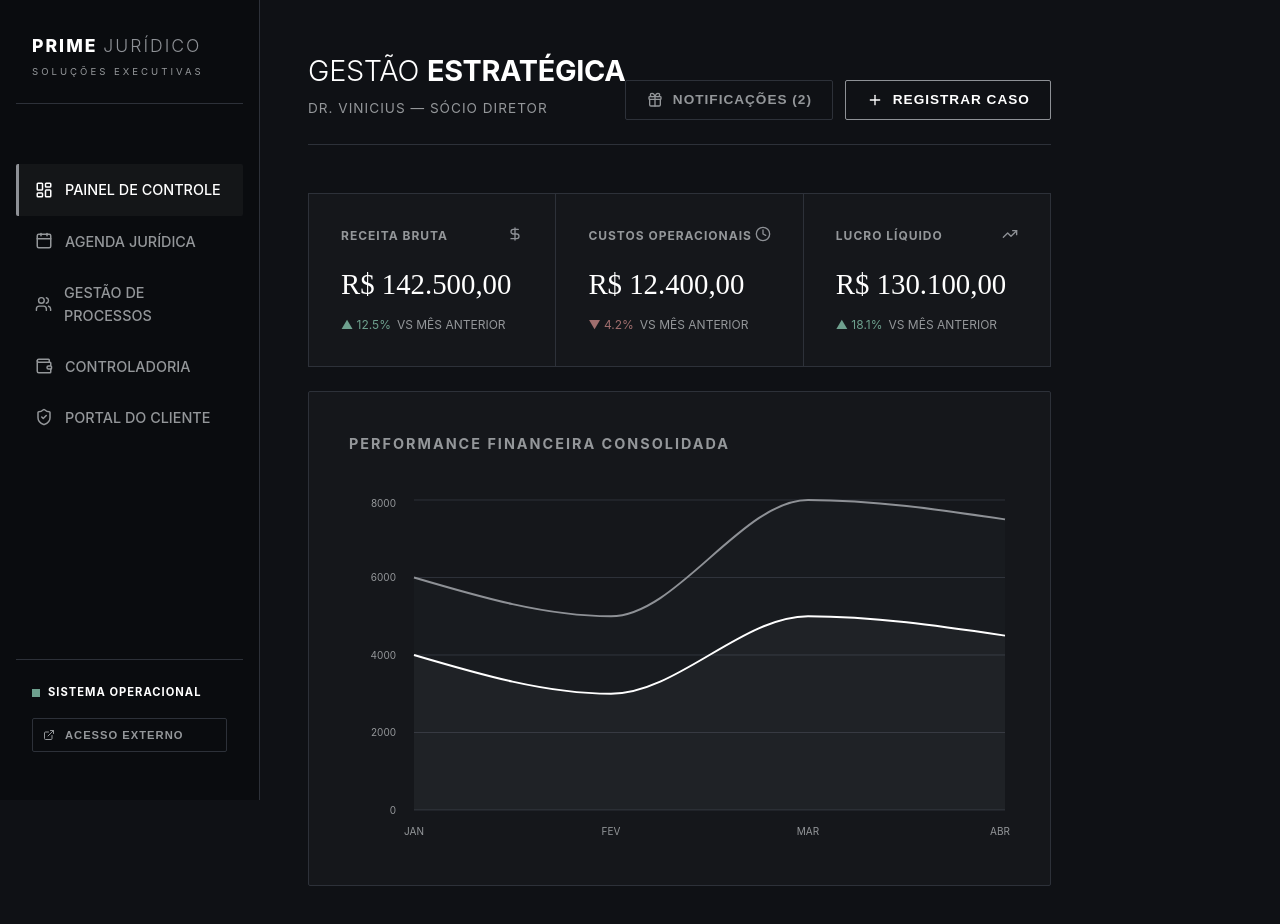
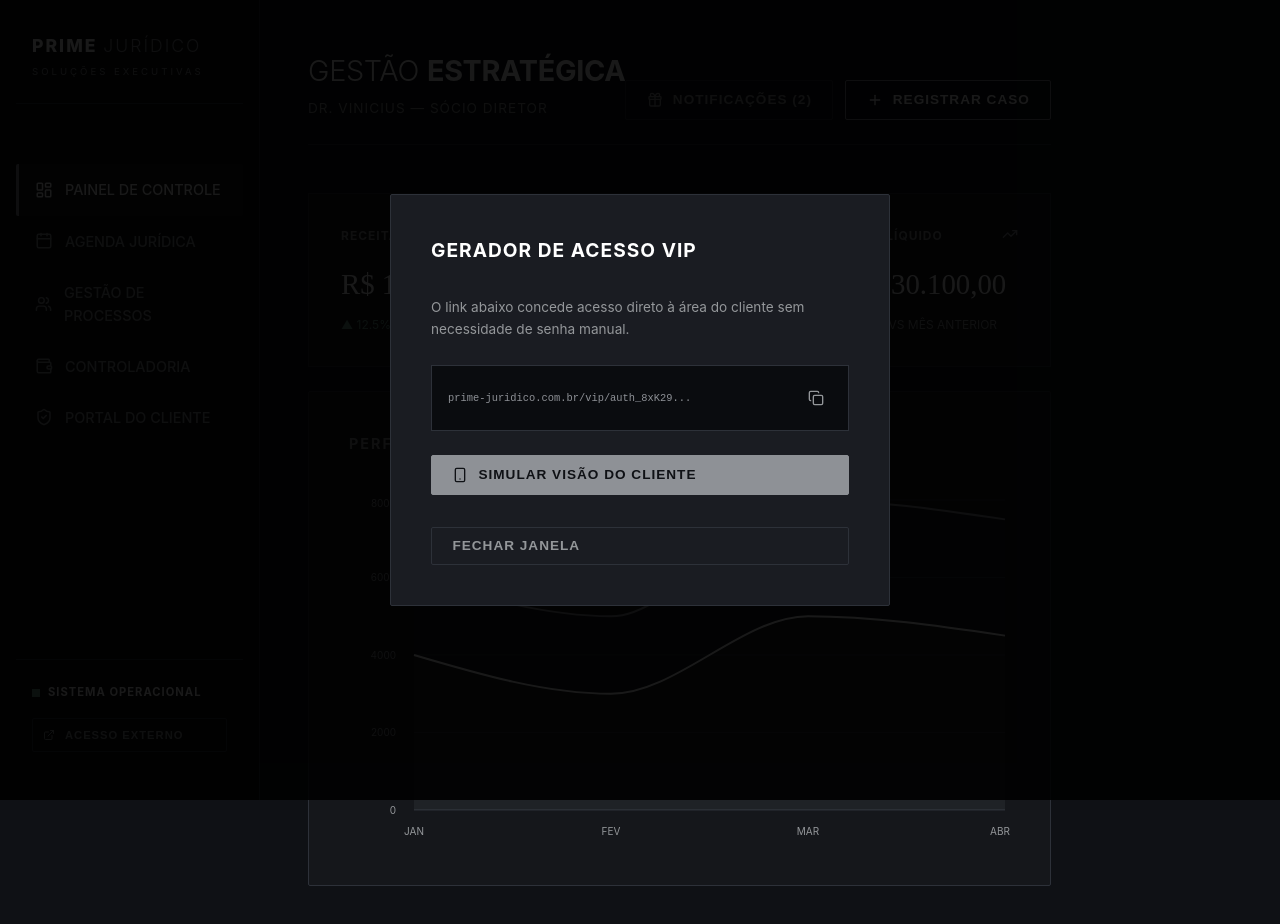
Before and after one commit to JhoniLot/advocacia, a React (Vite) app: page / in a window 1280 px wide. Both pictures are taken after a click on the button "ACESSO EXTERNO". Shown: the top 924 px of the page. Built offline with nearby package versions, Linux system fonts and the light colour scheme.

Commit message:
feat: Implement External Access modal and client view simulation

```diff
--- a/src/App.jsx
+++ b/src/App.jsx
@@ -19,7 +19,9 @@ import {
   ArrowUpRight,
   ArrowDownRight,
   Filter,
-  ShieldCheck
+  ShieldCheck,
+  Copy,
+  Smartphone
 } from 'lucide-react';
 import {
   LineChart,
@@ -45,7 +47,9 @@ const data = [
 const App = () => {
   const [activeTab, setActiveTab] = useState('dashboard');
   const [showCheckIn, setShowCheckIn] = useState(false);
+  const [showLinkGenerator, setShowLinkGenerator] = useState(false);
   const [selectedCase, setSelectedCase] = useState(null);
+  const [linkCopied, setLinkCopied] = useState(false);
 
   const KPICard = ({ title, value, icon: Icon, trend, status }) => (
     <div className="kpi-item">
@@ -70,7 +74,7 @@ const App = () => {
       <div className="glass-card" style={{ width: '500px', padding: '40px', position: 'relative', background: 'var(--bg-surface)' }}>
         <h2 style={{ marginBottom: '32px', fontSize: '1.2em', textTransform: 'uppercase', letterSpacing: '1px' }}>{title}</h2>
         {children}
-        <button className="secondary" onClick={onClose} style={{ marginTop: '32px', width: '100%' }}>CANCELAR</button>
+        <button className="secondary" onClick={onClose} style={{ marginTop: '32px', width: '100%' }}>FECHAR JANELA</button>
       </div>
     </div>
   );
@@ -78,6 +82,11 @@ const App = () => {
   const sendWhatsAppUpdate = (clientName, processNumber) => {
     const message = `Prezado(a) ${clientName}, informamos que houve uma atualização no processo ${processNumber}. Para mais detalhes, acesse seu Portal de Acompanhamento. Atenciosamente, Escritório Prime.`;
     window.open(`https://wa.me/?text=${encodeURIComponent(message)}`, '_blank');
+  };
+
+  const copyLink = () => {
+    setLinkCopied(true);
+    setTimeout(() => setLinkCopied(false), 2000);
   };
 
   return (
@@ -112,7 +121,7 @@ const App = () => {
             <div style={{ width: '8px', height: '8px', background: '#6ea08e' }}></div>
             <span style={{ fontSize: '0.7em', fontWeight: '700', letterSpacing: '1px' }}>SISTEMA OPERACIONAL</span>
           </div>
-          <button className="secondary" style={{ width: '100%', fontSize: '0.7em', padding: '10px' }}>
+          <button className="secondary" style={{ width: '100%', fontSize: '0.7em', padding: '10px' }} onClick={() => setShowLinkGenerator(true)}>
             <ExternalLink size={12} /> ACESSO EXTERNO
           </button>
         </div>
@@ -411,6 +420,33 @@ const App = () => {
         </Modal>
       )}
 
+      {showLinkGenerator && (
+        <Modal title="Gerador de Acesso VIP" onClose={() => setShowLinkGenerator(false)}>
+          <div style={{ display: 'flex', flexDirection: 'column', gap: '24px' }}>
+            <p style={{ color: 'var(--text-secondary)', fontSize: '0.85em' }}>O link abaixo concede acesso direto à área do cliente sem necessidade de senha manual.</p>
+
+            <div style={{
+              background: '#0a0c0f', border: '1px solid #2d3139', padding: '16px',
+              display: 'flex', justifyContent: 'space-between', alignItems: 'center'
+            }}>
+              <code style={{ fontSize: '0.8em', color: 'var(--accent-primary)' }}>prime-juridico.com.br/vip/auth_8xK29...</code>
+              <button className="secondary" style={{ border: 'none', padding: '8px' }} onClick={copyLink}>
+                {linkCopied ? <CheckCircle2 size={16} color="#6ea08e" /> : <Copy size={16} />}
+              </button>
+            </div>
+
+            {linkCopied && <p style={{ fontSize: '0.7em', color: '#6ea08e', textAlign: 'center' }}>LINK COPIADO PARA A ÁREA DE TRANSFERÊNCIA</p>}
+
+            <button style={{ width: '100%', background: 'var(--accent-primary)', color: 'var(--bg-deep)' }} onClick={() => {
+              setActiveTab('portal');
+              setShowLinkGenerator(false);
+            }}>
+              <Smartphone size={16} /> SIMULAR VISÃO DO CLIENTE
+            </button>
+          </div>
+        </Modal>
+      )}
+
       <style>{`
         input:focus {
           outline: none;
```
